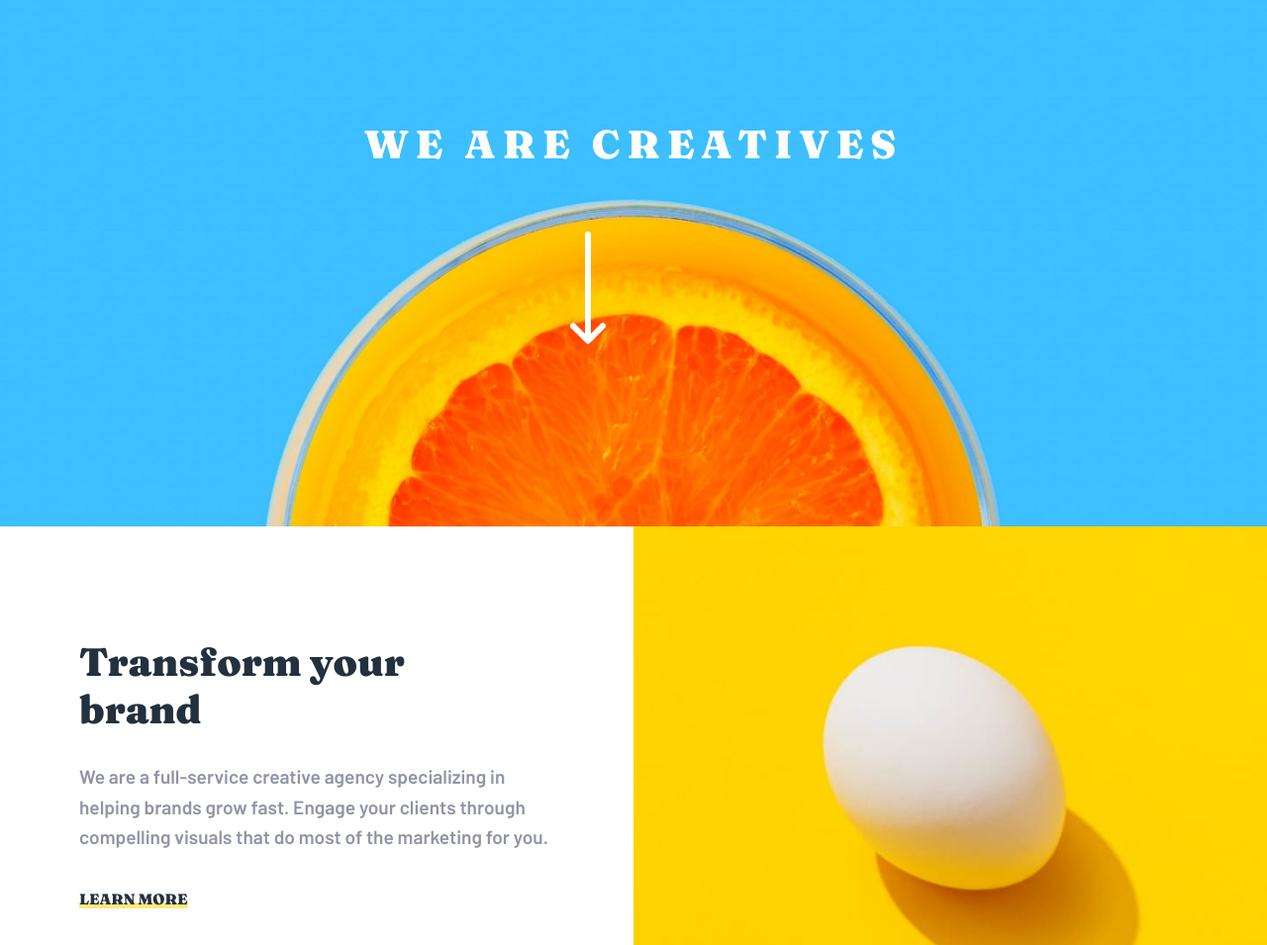
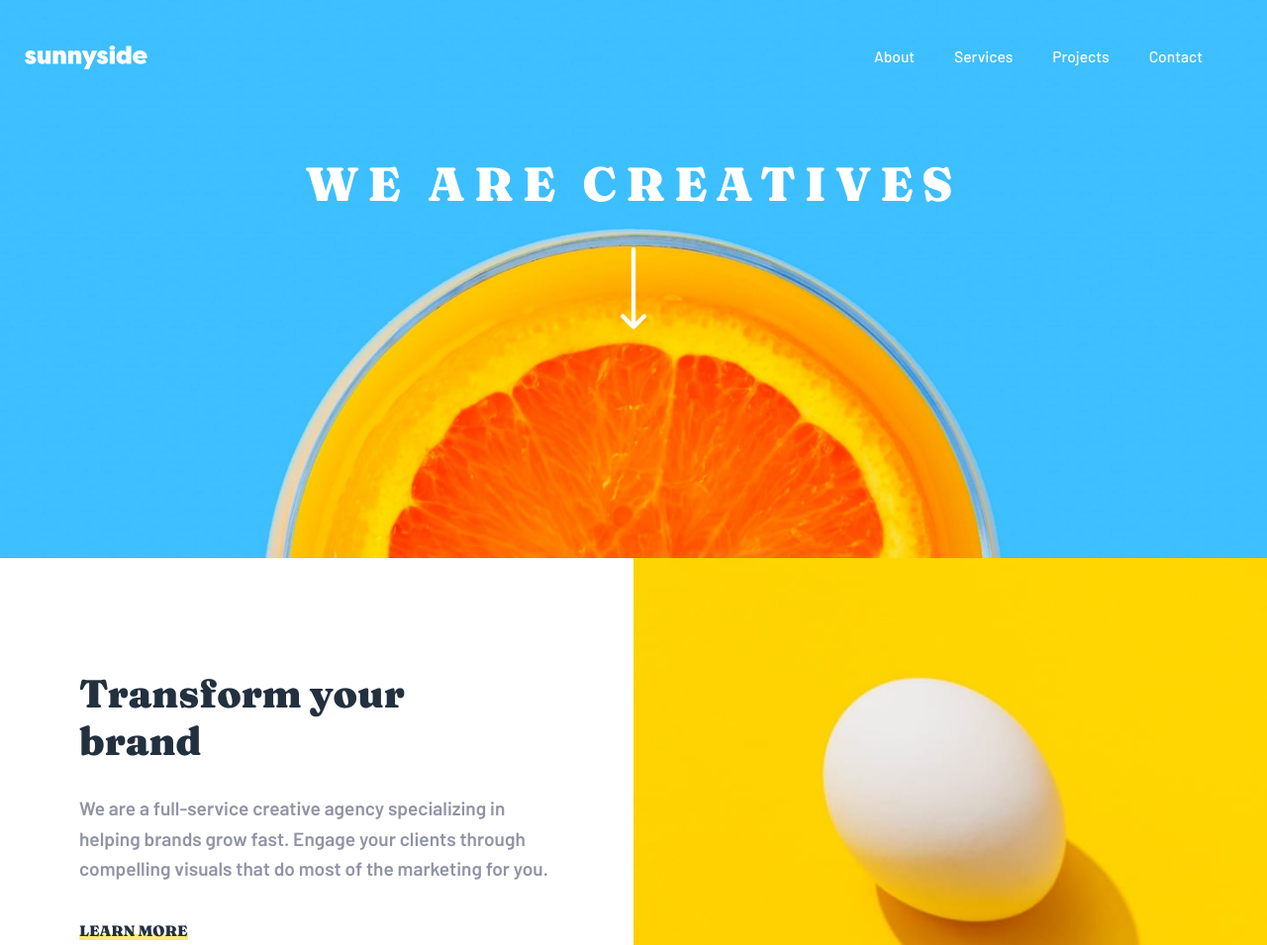
Before and after one commit to Hlm19966/agency-landing-page, a plain HTML site: page index.html in a window 1280 px wide. Shown: the top 955 px of the page at 99% size. Drawn offline with Linux system fonts and the light colour scheme.

Commit message:
added js and css

```diff
--- a/index.html
+++ b/index.html
@@ -10,6 +10,24 @@
 <body>
   <div class="container">
   <header>
+    <div class="header-container">
+    <div class="logo">
+    <img src="images/logo.svg" alt="the image of sunnyside logo" class="logo" />
+  </div>
+  <div class="menu-icon">
+    <img src="images/icon-hamburger.svg" alt="hamburger menu" class="icon-hamburger" id="iconHamburger" />
+  </div>
+    <nav>
+      <div class="mobile-menu desktop-menu" id="mobileMenu">
+      <ul>
+        <li><a href="#">About</a></li>
+        <li><a href="#">Services</a></li>
+        <li><a href="#">Projects</a></li>
+        <li><a href="#">Contact</a></li>
+      </ul>
+    </div>
+     </div>
+    </nav>
     <h1>We are creatives</h1>
     <div class="arrow-container">
       <img src="images/icon-arrow-down.svg" class="arrow-down" />
@@ -124,5 +142,6 @@
     </div>
   </footer>
 </div>
+<script src="main.js"></script>
 </body>
 </html>
--- /dev/null
+++ b/main.js
@@ -0,0 +1,7 @@
+const iconHamburger = document.getElementById("iconHamburger");
+const mobileMenu = document.querySelector("#mobileMenu");
+
+
+iconHamburger.addEventListener("click", ()=> {
+  mobileMenu.classList.toggle("active");
+});
--- a/style.css
+++ b/style.css
@@ -73,11 +73,107 @@ body {
 
 /*header*/
 
+.menu-icon {
+   cursor: pointer;
+}
+
+nav {
+    position: relative;
+}
+
+.mobile-menu::before {
+    content: "";
+    width: 0;
+    height: 0;
+    border-left: 22px solid transparent;
+    border-bottom: 15px solid var(--White);
+    position: absolute;
+    top: -15px;
+    right: 0px;
+}
+
+.mobile-menu {
+    opacity: 0;
+    visibility: hidden;
+    position: absolute;
+    background-color: var(--White);
+    right: 20px;
+    top: 24px;
+    height: 19rem;
+    width: 19rem;
+    text-align: center;
+    display: flex;
+    flex-direction: column;
+    justify-content: center;
+    gap: 40px;
+}
+
+.mobile-menu.active {
+    opacity: 1;
+    visibility: visible;
+}
+
+li a {
+    position: relative;
+    text-decoration: none;
+    color: var(--Very-dark-grayish-blue);
+    font-family: "Barlow", serif;
+    font-size: 0.975rem;
+    font-weight: 500;
+    z-index: 2;
+    padding: 10px 20px;
+}
+
+li a:hover {
+    color: black;
+    font-weight: 600;
+    text-transform: uppercase;
+}
+
+li a::after {
+    content: "";
+    position: absolute;
+    border-radius: 55px;
+    background-color: var(--yellow);
+    transition: all 0.3s;
+    width: 100%;
+    height: 100%;
+    top: 0;
+    left: 0;
+    opacity: 0;
+    padding: inherit;
+}
+
+li a:hover::after {
+    opacity: 1;
+    transform: scale3d(1.2)
+}
+
+
+ul {
+    display: flex;
+    list-style: none;
+    flex-direction: column;
+    align-items: center;
+    padding: 0;
+    gap: 20px;
+}
+
+
+
 header {
     background-image: url(images/mobile/image-header.jpg);
     background-position: center 92%;
     background-size: cover;
     height: 33.25rem;
+
+}
+
+.header-container {
+    display: flex;
+    justify-content: space-between;
+    align-items: center;
+    padding: 1.563rem;
 }
 
 .arrow-container {
@@ -308,6 +404,7 @@ footer {
 
 .icons a:hover {
     filter: brightness(0) invert(1);
+    transition: 0.3s ease-in-out;
 }
 
 
@@ -324,8 +421,90 @@ footer {
 
 
     /*header*/
+
+    .menu-icon {
+        display: none;
+    }
+
+
     header {
         background-image: url(images/desktop/image-header.jpg);
+        height: 35.25rem;
+    }
+
+    ul {
+    display: flex;
+    padding: 20px;
+    flex-direction: row;
+    gap: initial;
+    }
+
+    .mobile-menu {
+      position: static;
+      display: block;
+      width: auto;
+      height: auto;
+      background: none;
+      opacity: 1;
+      visibility: visible;
+      padding: 0;
+      gap: initial;
+    }
+
+
+    .mobile-menu::before {
+        display: none;
+    }
+
+
+li a {
+    position: relative;
+    text-decoration: none;
+    color: var(--White);
+    font-family: "Barlow", serif;
+    font-size: 0.975rem;
+    font-weight: 500;
+    z-index: 2;
+
+}
+
+li a:hover {
+    color: black;
+    font-weight: 600;
+    text-transform: uppercase;
+}
+
+li a::after {
+    content: "";
+    position: absolute;
+    border-radius: 55px;
+    background-color: var(--White);
+    transition: all 0.3s;
+    width: 100%;
+    height: 100%;
+    top: 0;
+    left: 0;
+    z-index: -1;
+    opacity: 0;
+    padding: inherit;
+}
+
+li a:hover::after {
+    opacity: 1;
+    transform: scale3d(1.2)
+}
+
+
+    h1 {
+        font-size: 3rem;
+        letter-spacing: 9px;
+        margin-top: 2.5rem;
+    }
+
+    .arrow-down {
+        width: 1.625rem;
+        left: 49%;
+        transform: translateY(20px);
     }
     /*end of the header*/
 
```
